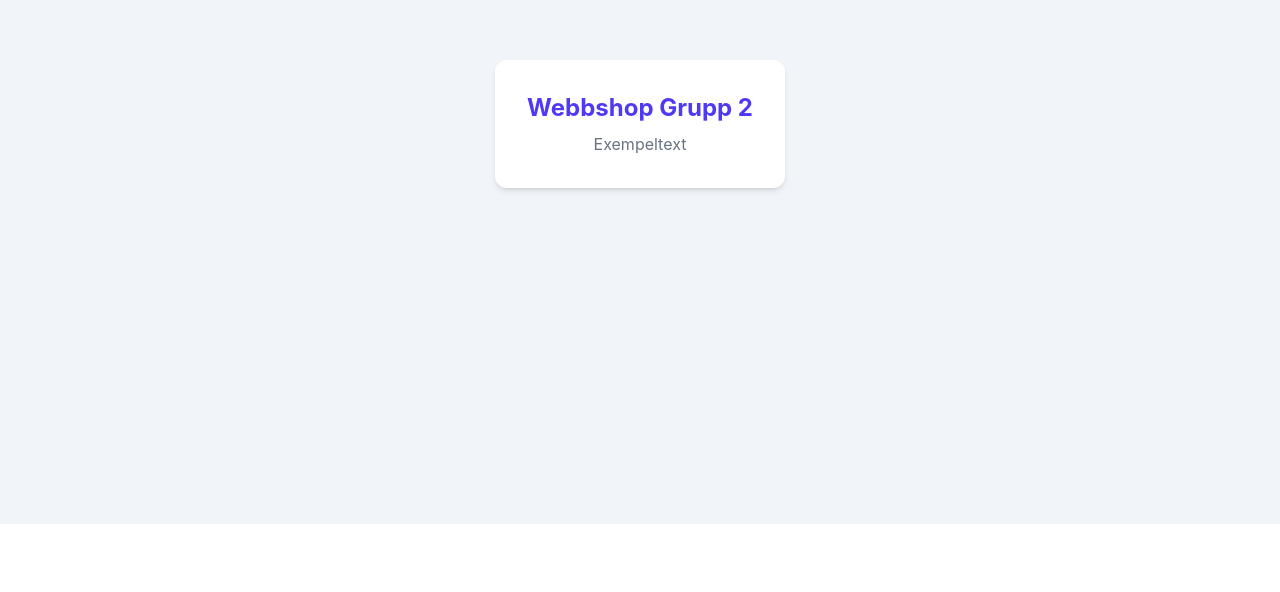
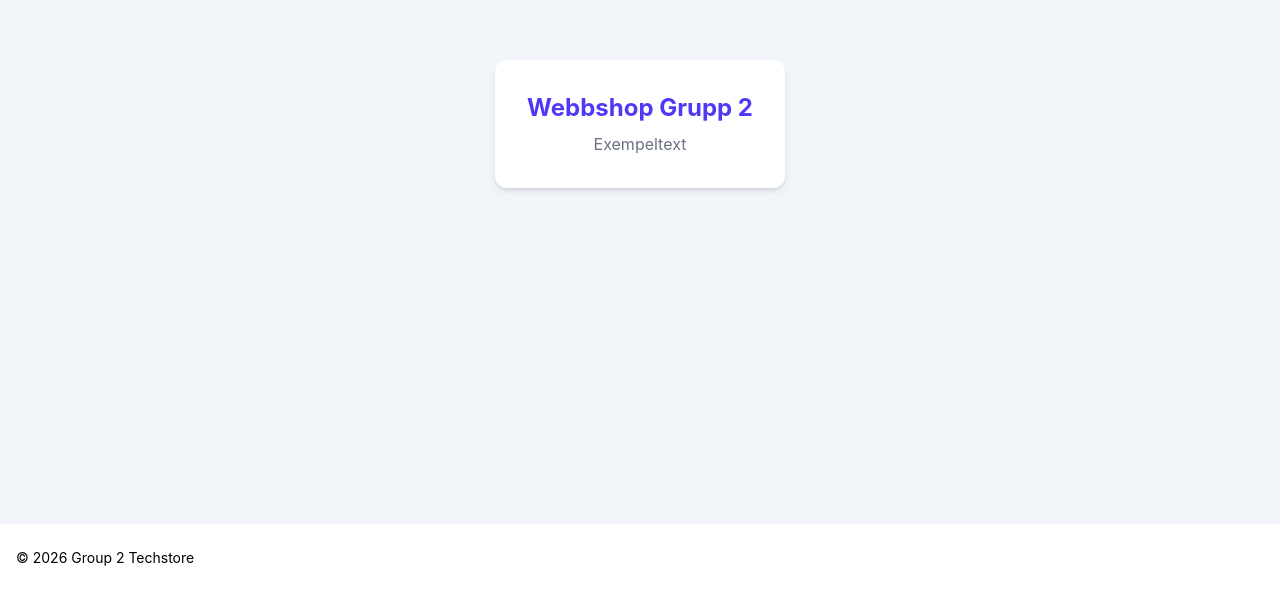
Before and after one commit to Jimmy-Grafstrom/webshop-frontend-group-2, a React (Vite) app: page / in a window 1280 px wide. Shown: the part 276-868 px from the top of the page. Before the commit the page ends 800 px from the top, so only its background shows below. Built offline with nearby package versions, Linux system fonts and the light colour scheme.

Commit message:
feat: add Footer component to the main application layout

```diff
--- a/src/App.tsx
+++ b/src/App.tsx
@@ -1,4 +1,5 @@
 import { BrowserRouter, Routes, Route } from 'react-router';
+import Footer from './components/Footer';
 
 export function App() {
     return (
@@ -16,6 +17,7 @@ export function App() {
                     />
                 </Routes>
             </main>
+            <Footer/>
         </BrowserRouter>
     );
 }
--- /dev/null
+++ b/src/components/Footer.tsx
@@ -0,0 +1,9 @@
+const Footer = () => {
+    return (
+        <footer className="py-6 px-4 text-sm mt-auto">
+            &copy; 2026 Group 2 Techstore
+        </footer>
+    )
+}
+
+export default Footer;
```
